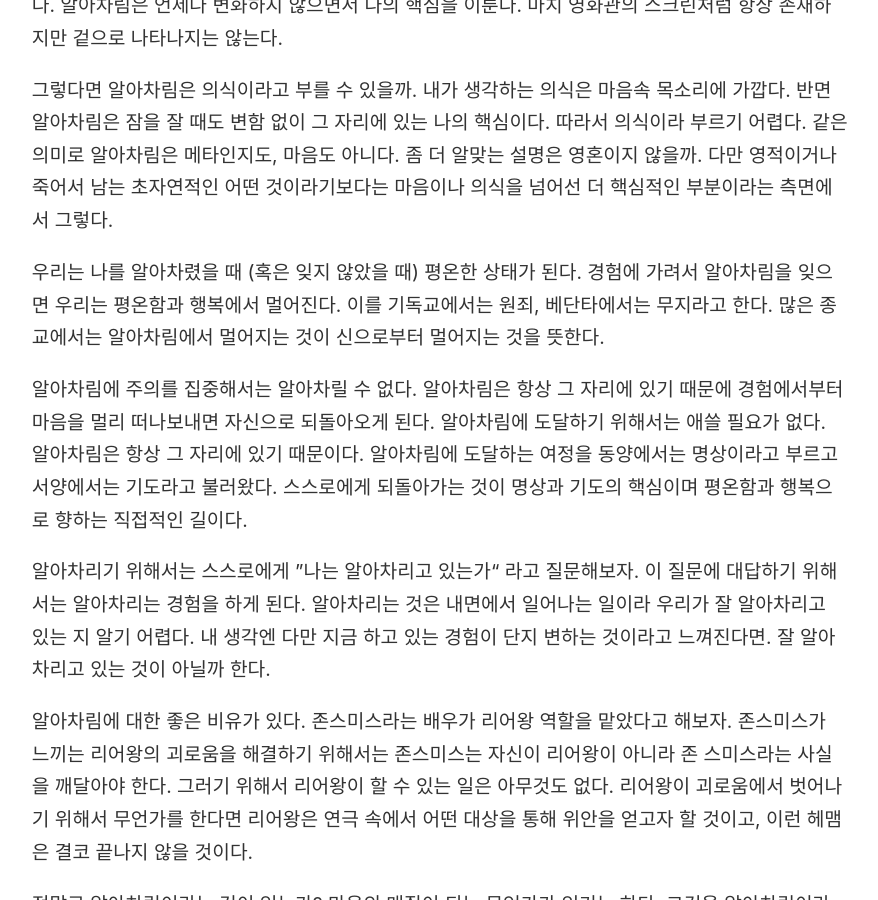
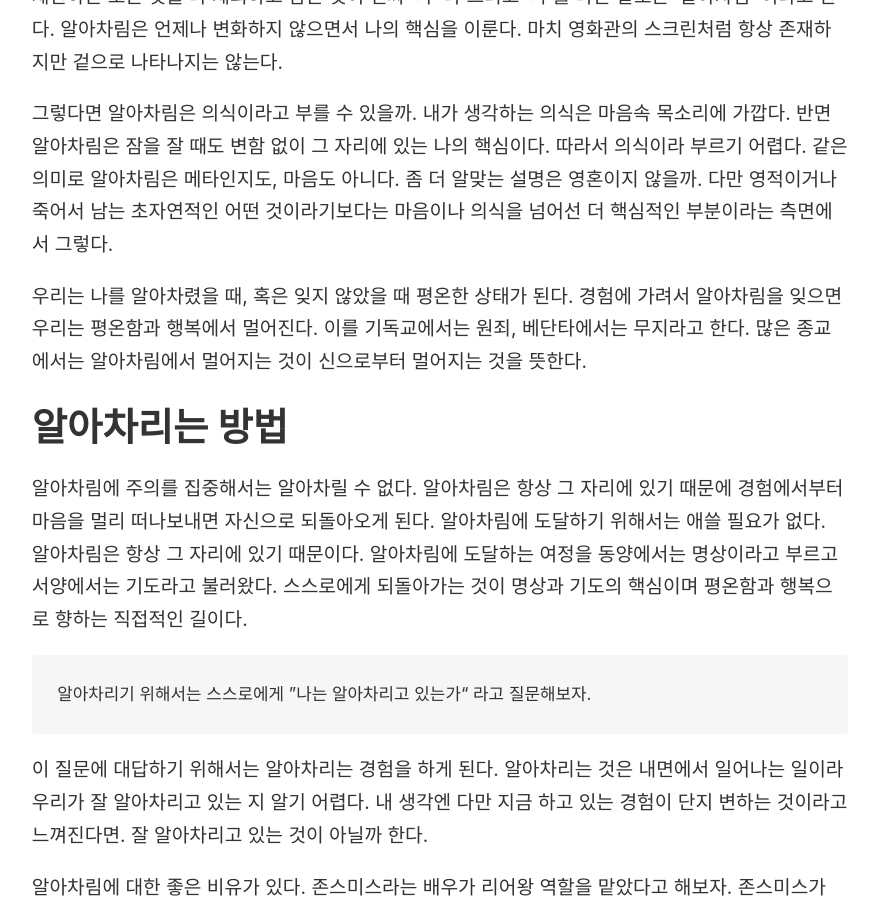
Before and after one commit to ittaga/note, a Jekyll site: the page built from _notes/알아차림에 대한 알아차림.md, in a window 1280 px wide and 900 px high, scrolled down 404 px. Shown: the whole window, without its empty margins (45-923 px from the left). Built offline with Jekyll 4.4.1, drawn with Linux system fonts in a browser that asks for light colours; some of the changed text lies outside the part shown.

Commit message:
Update 알아차림에 대한 알아차림.md

```diff
--- a/_notes/알아차림에 대한 알아차림.md
+++ b/_notes/알아차림에 대한 알아차림.md
@@ -2,20 +2,28 @@
 title: 알아차림에 대한 알아차림
 ---
 
-‘나는 누구인가?’
+# 나는 누구인가?
 
 집, 직업, 이름, 성격, 감정, 마음 모두 나를 제한한다. 이런 것들은 언제나 변화할 수 있는 요소다. 나를 제한하는 모든 것을 다 제외하고 남는 것이 진짜 ‘나’ 다 그리고 ’나‘를 다른 말로는 ‘알아차림’ 이라고 한다. 알아차림은 언제나 변화하지 않으면서 나의 핵심을 이룬다. 마치 영화관의 스크린처럼 항상 존재하지만 겉으로 나타나지는 않는다.
 
 그렇다면 알아차림은 의식이라고 부를 수 있을까. 내가 생각하는 의식은 마음속 목소리에 가깝다. 반면  알아차림은 잠을 잘 때도 변함 없이 그 자리에 있는 나의 핵심이다. 따라서 의식이라 부르기 어렵다. 같은 의미로 알아차림은 메타인지도, 마음도 아니다. 좀 더 알맞는 설명은 영혼이지 않을까. 다만 영적이거나 죽어서 남는 초자연적인 어떤 것이라기보다는 마음이나 의식을 넘어선 더 핵심적인 부분이라는 측면에서 그렇다.
 
-우리는 나를 알아차렸을 때 (혹은 잊지 않았을 때) 평온한 상태가 된다.  경험에 가려서 알아차림을 잊으면 우리는 평온함과 행복에서 멀어진다.  이를 기독교에서는 원죄, 베단타에서는 무지라고 한다. 많은 종교에서는 알아차림에서 멀어지는 것이 신으로부터 멀어지는 것을 뜻한다.
+우리는 나를 알아차렸을 때, 혹은 잊지 않았을 때 평온한 상태가 된다.  경험에 가려서 알아차림을 잊으면 우리는 평온함과 행복에서 멀어진다.  이를 기독교에서는 원죄, 베단타에서는 무지라고 한다. 많은 종교에서는 알아차림에서 멀어지는 것이 신으로부터 멀어지는 것을 뜻한다.
+
+# 알아차리는 방법
 
 알아차림에 주의를 집중해서는 알아차릴 수 없다. 알아차림은 항상 그 자리에 있기 때문에 경험에서부터 마음을 멀리 떠나보내면 자신으로 되돌아오게 된다. 알아차림에 도달하기 위해서는 애쓸 필요가 없다. 알아차림은 항상 그 자리에 있기 때문이다. 알아차림에 도달하는 여정을 동양에서는 명상이라고 부르고 서양에서는 기도라고 불러왔다. 스스로에게 되돌아가는 것이 명상과 기도의 핵심이며 평온함과 행복으로 향하는 직접적인 길이다.
 
-알아차리기 위해서는 스스로에게 ”나는 알아차리고 있는가“ 라고 질문해보자. 이 질문에 대답하기 위해서는 알아차리는 경험을 하게 된다. 알아차리는 것은 내면에서 일어나는 일이라 우리가 잘 알아차리고 있는 지 알기 어렵다. 내 생각엔 다만 지금 하고 있는 경험이 단지 변하는 것이라고 느껴진다면. 잘 알아차리고 있는 것이 아닐까 한다.
+> 알아차리기 위해서는 스스로에게 ”나는 알아차리고 있는가“ 라고 질문해보자.
 
-알아차림에 대한 좋은 비유가 있다. 존스미스라는 배우가 리어왕 역할을 맡았다고 해보자. 존스미스가 느끼는 리어왕의 괴로움을 해결하기 위해서는 존스미스는 자신이 리어왕이 아니라 존 스미스라는 사실을 깨달아야 한다. 그러기 위해서 리어왕이 할 수 있는 일은 아무것도 없다. 리어왕이 괴로움에서 벗어나기 위해서 무언가를  한다면 리어왕은 연극 속에서 어떤 대상을 통해 위안을 얻고자 할 것이고, 이런 헤맴은 결코 끝나지 않을 것이다.
+이 질문에 대답하기 위해서는 알아차리는 경험을 하게 된다. 알아차리는 것은 내면에서 일어나는 일이라 우리가 잘 알아차리고 있는 지 알기 어렵다. 내 생각엔 다만 지금 하고 있는 경험이 단지 변하는 것이라고 느껴진다면. 잘 알아차리고 있는 것이 아닐까 한다.
 
-정말로 알아차림이라는 것이 있는가? 마음의 매질이 되는 무언가가 있기는 하다. 그것을 알아차림이라고 한다면 알아차림이 존재한다는 데 동의할 수 있다. 또한 알아차림에 가까워졌을 때 고통이 덜해지는 것에도 동의한다. 알아차림에 가까워지면 대상을 더 잘 볼 수 있는 것도 맞다.
+알아차림에 대한 좋은 비유가 있다. 존스미스라는 배우가 리어왕 역할을 맡았다고 해보자. 존스미스가 느끼는 리어왕의 괴로움을 해결하기 위해서는 존스미스는 자신이 리어왕이 아니라 존 스미스라는 사실을 깨달아야 한다. 그러기 위해서 리어왕이 할 수 있는 일은 아무것도 없다. 리어왕이 괴로움에서 벗어나기 위해서 무언가를  한다면 리어왕은 연극 속에서 어떤 대상을 통해 위안을 얻고자 할 것이고, 이런 헤맴은 결코 끝나지 않는다.
 
-다만 함정에 빠지지 않아야 할 점이 있다. 대상에서 완전히 벗어나는 것이 현실적으로 얼마나 가능할지 모르겠다. 아무리 좋은 도구라도 사용하기 어렵다면 얼마나 의미가 있을까. (물론 개인적 측면에서는 충분히 의미 있다고 본다) 다른 한 가지 함정은 온전한 평온함이 행복이라는 주장인데 이에 대해서도 동의하기 어렵다. 행복에 대한 정의부터 논의했다면 좀 더 좋은 책이 되었지 않았을까. 이런 부류의 책을 읽으면 항상 전제가 주관적이고 설명이 빈약하다는 아쉬움이 남는다.
+# 그래서 어떤가
+
+정말로 알아차림이라는 것이 있는가? 마음의 매질이 되는 무언가가 있기는 하다고 생각한다. 그것을 알아차림이라고 한다면 알아차림이 존재한다는 데 동의할 수 있다. 또한 알아차림에 가까워졌을 때 고통이 덜해지는 것에도 동의한다. 알아차림에 가까워지면 대상을 더 잘 볼 수 있는 것도 맞다.
+
+다만 함정에 빠지지 않아야 할 점이 있다. 대상에서 완전히 벗어나는 것이 현실적으로 얼마나 가능할지 모르겠다. 아무리 좋은 도구라도 사용하기 어렵다면 얼마나 의미가 있을까. 다른 한 가지 함정은 온전한 평온함이 행복이라는 주장인데 이에 대해서도 동의하기 어렵다. 행복에 대한 정의부터 논의했다면 좀 더 좋은 책이 되었을거다. 이런 부류의 책을 읽으면 대부분 전제가 주관적이고 설명이 빈약해서 아쉽다.
+
+#명상 #행복
```
